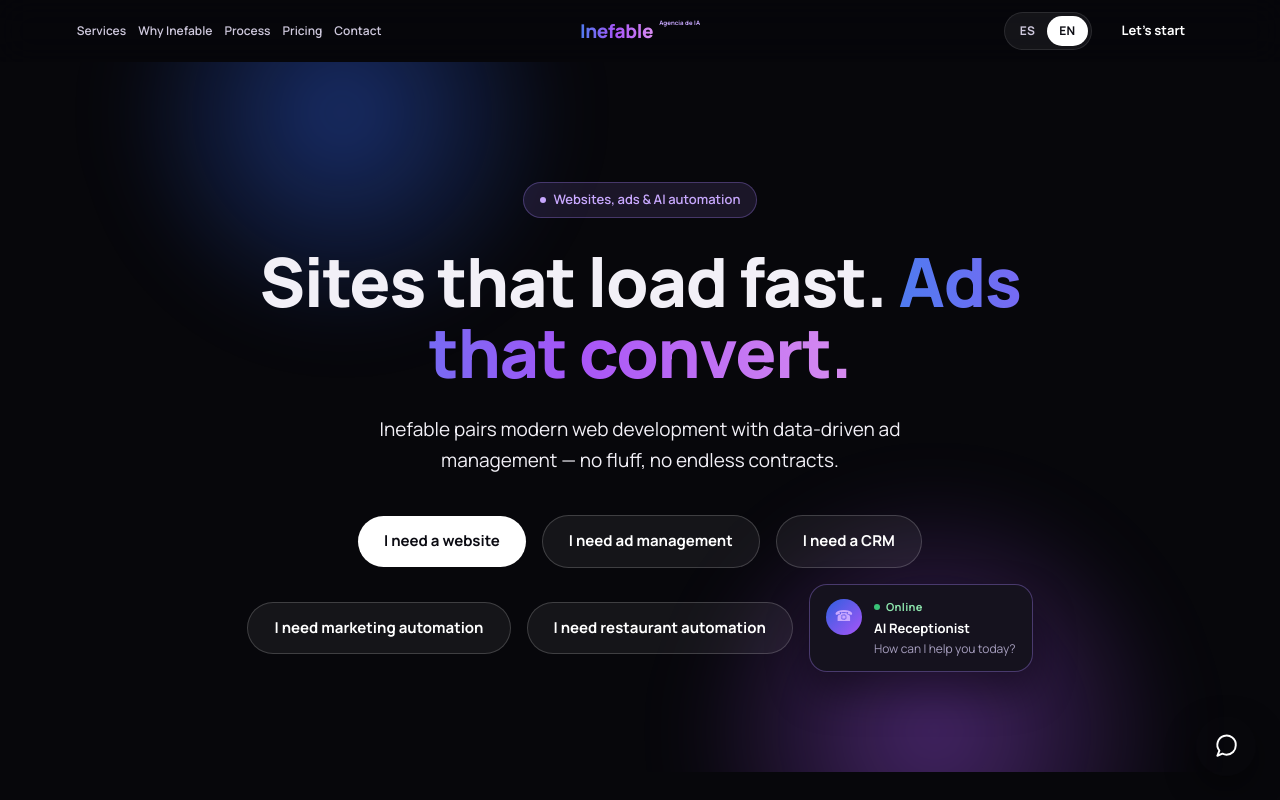
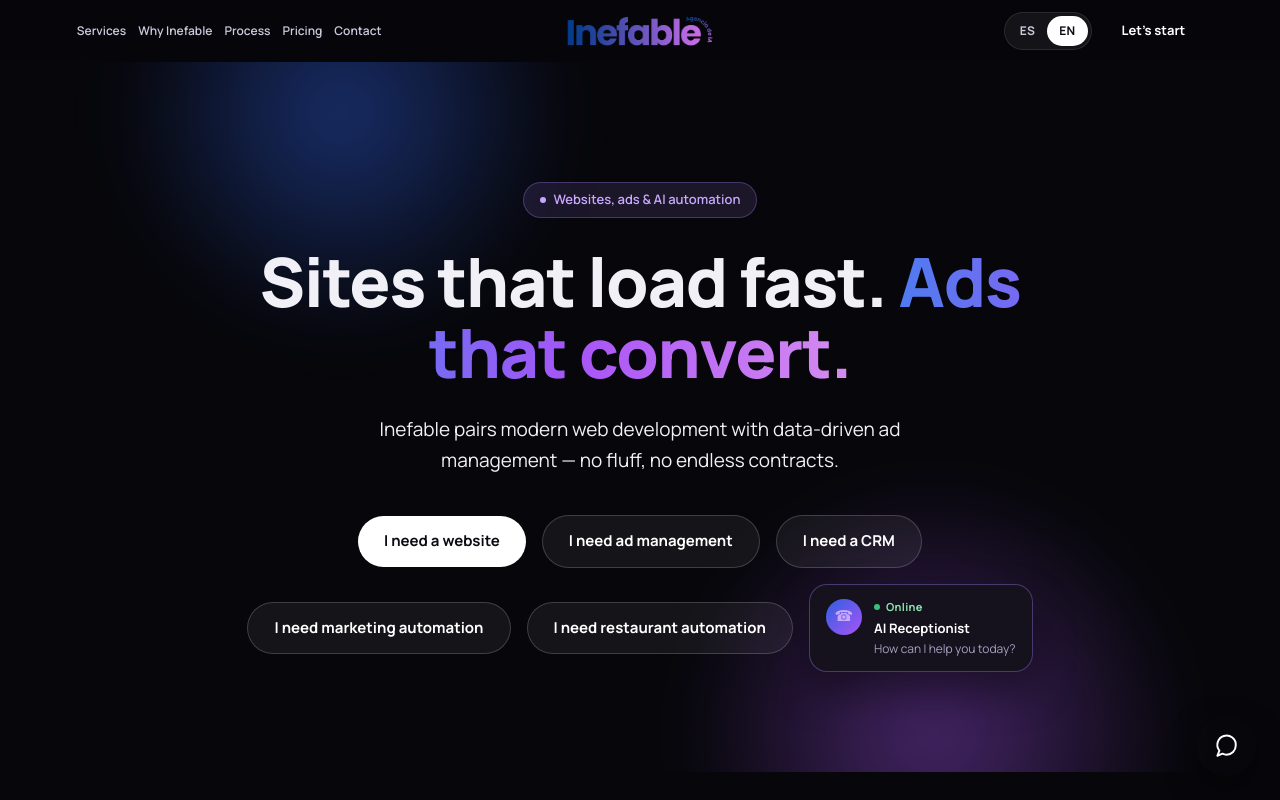
Before and after one commit to juan3110-cdm/Inefable-Landing-Page, a React (Vite) app: page / in a window 1280 px wide. Shown: the top 800 px of the page. Built offline with nearby package versions, Linux system fonts and the light colour scheme.

Commit message:
Use the real Inefable logo image in the nav and footer
Logo.tsx was rendering a CSS-text approximation of the wordmark
(straight "Agencia de IA" label, no curve) instead of the actual
brand asset. Swaps it for the real logo file, background removed to
transparent PNG and cropped tight.

```diff
--- a/src/components/Footer.tsx
+++ b/src/components/Footer.tsx
@@ -17,7 +17,7 @@
       }}
     >
       <span style={{ opacity: 0.85 }}>
-        <Logo size={16} />
+        <Logo size={26} />
       </span>
       <div style={{ display: 'flex', gap: 24, flexWrap: 'wrap', fontSize: 13, color: '#9a92b3' }}>
         <span>Madrid, España</span>
--- a/src/components/Header.tsx
+++ b/src/components/Header.tsx
@@ -57,7 +57,7 @@
 
       {/* Logo */}
       <a href="#" className="justify-self-center">
-        <Logo size={19} />
+        <Logo size={32} />
       </a>
 
       {/* Right: lang selector + CTA */}
--- a/src/components/ui/Logo.tsx
+++ b/src/components/ui/Logo.tsx
@@ -1,30 +1,5 @@
+import logoSrc from '../../assets/brand/logo-inefable.png'
+
 export default function Logo({ size = 20 }: { size?: number }) {
-  return (
-    <span
-      style={{
-        display: 'inline-flex',
-        alignItems: 'baseline',
-        gap: 6,
-        fontFamily: 'var(--font-display)',
-        fontWeight: 800,
-        fontSize: size,
-        letterSpacing: '-.02em',
-      }}
-    >
-      <span className="gradient-text">Inefable</span>
-      <span
-        style={{
-          fontFamily: 'var(--font-sans)',
-          fontWeight: 700,
-          fontSize: size * 0.32,
-          color: 'var(--color-accent-purple-light)',
-          letterSpacing: '.02em',
-          alignSelf: 'flex-start',
-          marginTop: 2,
-        }}
-      >
-        Agencia de IA
-      </span>
-    </span>
-  )
+  return <img src={logoSrc} alt="Inefable — Agencia de IA" style={{ height: size, width: 'auto', display: 'block' }} />
 }
```
Also changed, not shown: src/assets/brand/logo-inefable.png (added).
